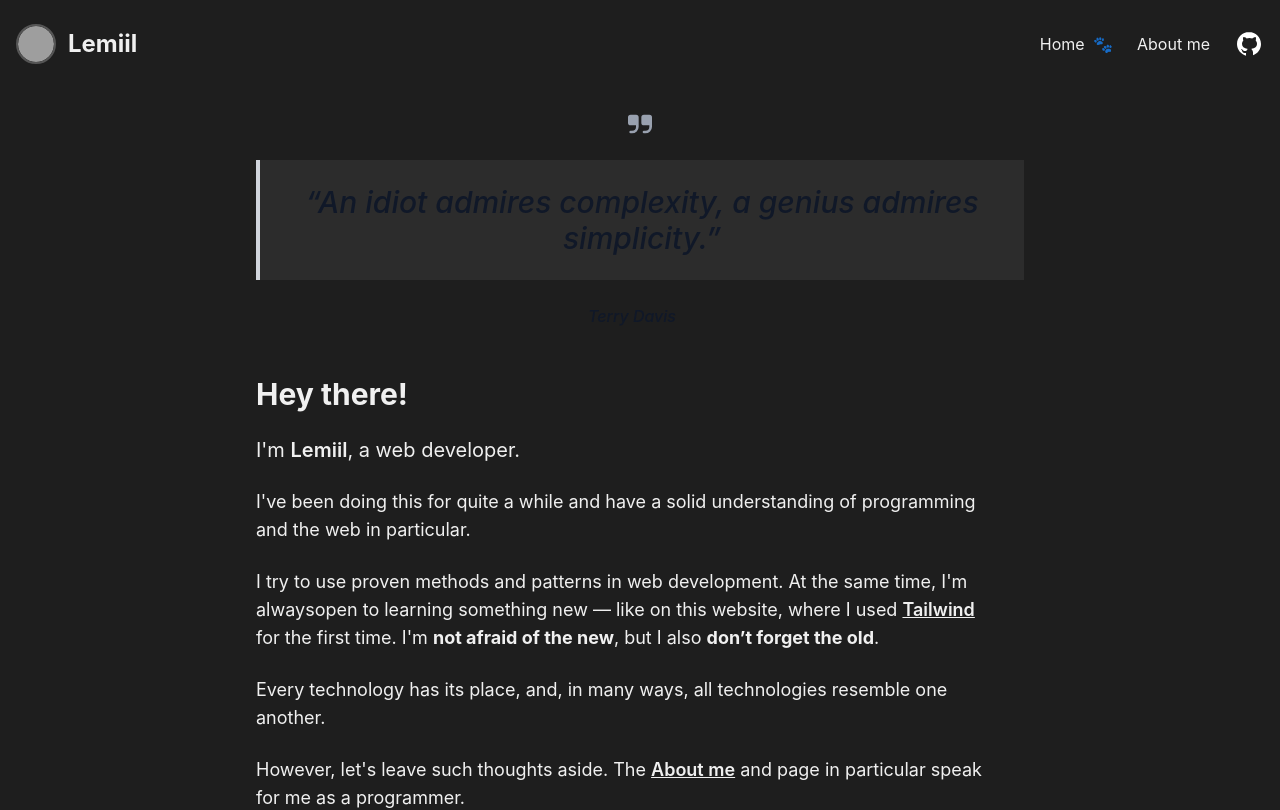
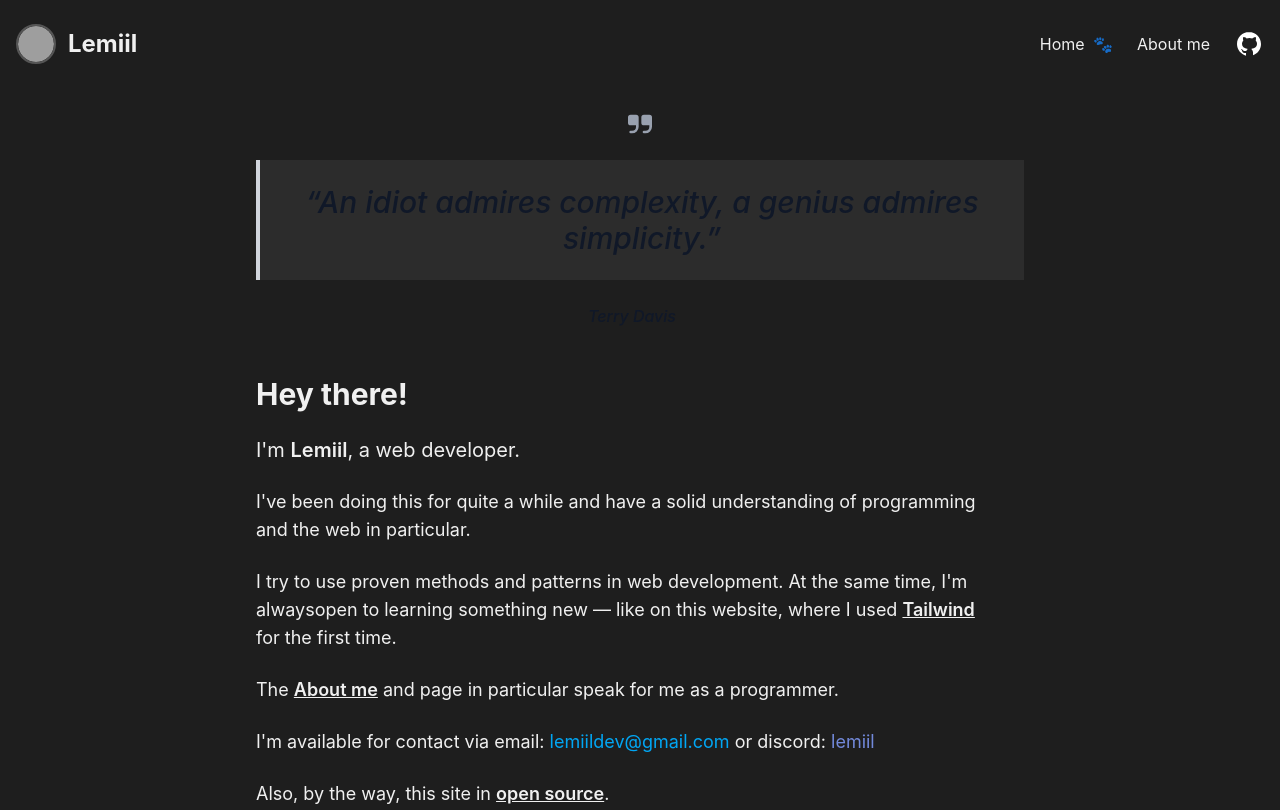
Before and after one commit to lemiil/lemiil-fun, a Vue app: page / in a window 1280 px wide. Shown: the top 810 px of the page. Built offline with nearby package versions, Linux system fonts and the light colour scheme; grey boxes are pictures that could not be loaded.

Commit message:
deleted c

```diff
--- a/src/views/Home.vue
+++ b/src/views/Home.vue
@@ -38,15 +38,8 @@ import layout from './Layout.vue';
                     new — like on this website, where I used <a href="https://tailwindcss.com/"
                         class="font-semibold transition underline">Tailwind</a>
                     for the first time.
-                    I'm <span class="font-bold">not afraid of the new</span>, but I also <span class="font-bold">don’t
-                        forget the old</span>.
                 </p>
-                <p class="text-lg">
-                    Every technology has its place, and, in many ways, all
-                    technologies resemble one another.
-                </p>
-                <p class="text-lg">
-                    However, let's leave such thoughts aside. The
+                <p class="text-lg">The
                     <router-link class="font-semibold underline transition" :to="{ name: 'About' }">About
                         me</router-link>
                     and page in particular speak for me as a programmer.
@@ -57,6 +50,8 @@ import layout from './Layout.vue';
                     I'm available for contact via email:
                     <span class="text-sky-500  hover:underline"><a
                             href="mailto:lemiildev@gmail.com">lemiildev@gmail.com</a></span>
+                    or discord: <span style="color: #7289da" class="hover:underline"><a
+                            href="https://discord.com/app">lemiil</a> </span>
                 </p>
 
                 <p class="text-lg">Also, by the way, this site in <a href="https://github.com/lemiil/lemiil-fun"
```
